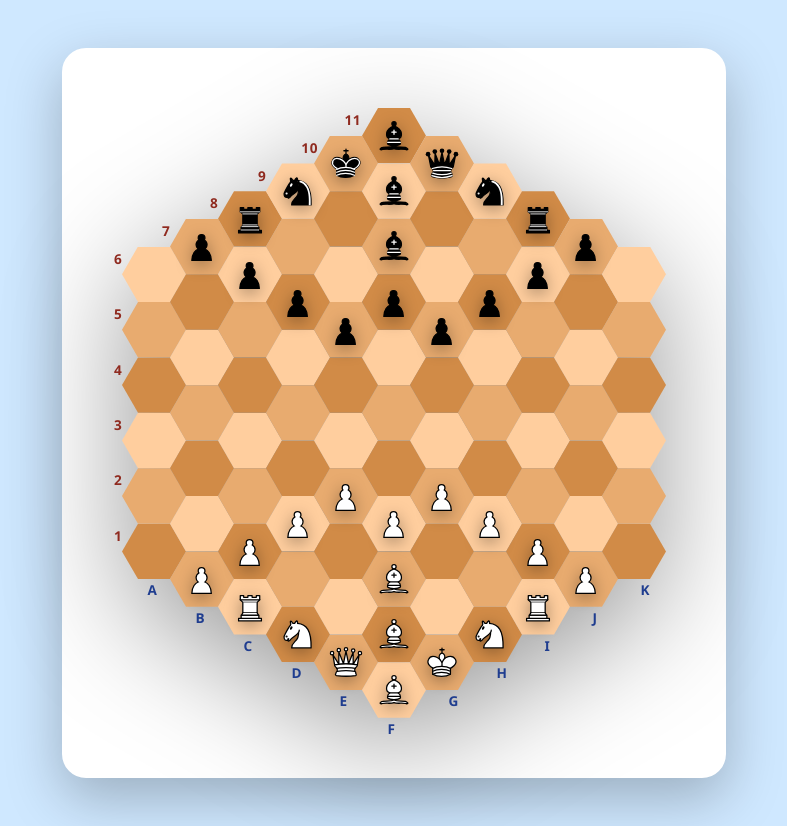
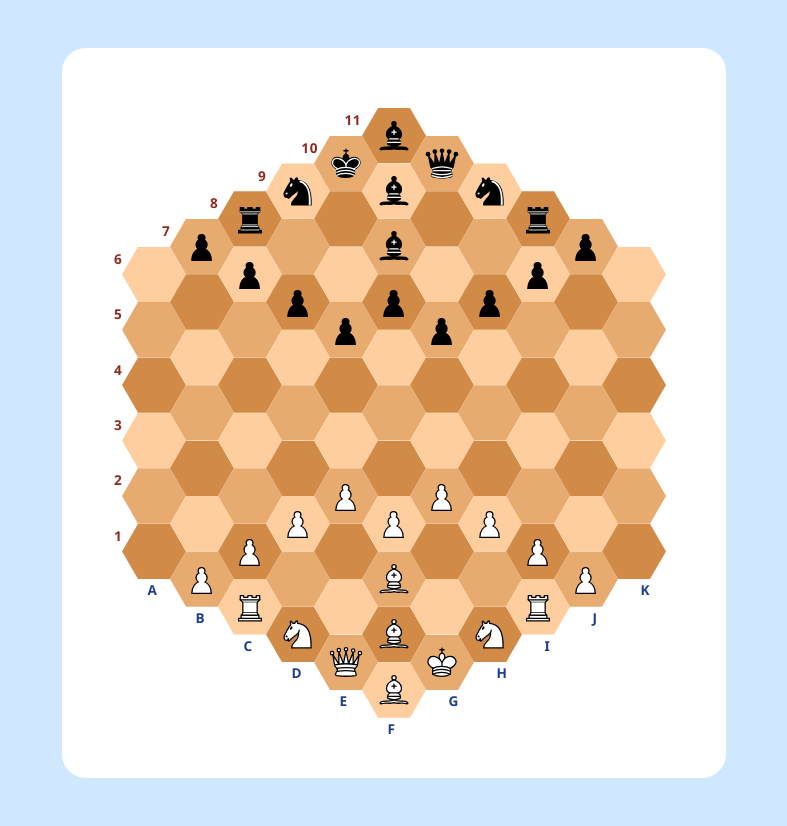
Before and after one commit to lazypanda5050/Hexagonal-Chess, a plain HTML site: page index.html in a window 1280 px wide. Shown: the whole page, without its empty margins (246-1033 px from the left). Drawn offline with Linux system fonts and the light colour scheme.

Commit message:
removed box shadows

```diff
--- a/css/style.css
+++ b/css/style.css
@@ -1,7 +1,6 @@
 :root {
     --hex-size: 32px;
     --hex-height: calc(var(--hex-size) * 1.7320508076);
-    --board-shadow: 0 30px 60px rgba(0, 0, 0, 0.4);
     --color-amber: #E8AB6F;
     --color-lightwood: #FFCE9E;
     --color-rust: #D18B47;
@@ -32,13 +31,11 @@ body {
     background: #ffffff;
     border-radius: 24px;
     border: 4px solid #ffffff;
-    box-shadow: 0 20px 55px rgba(0, 0, 0, 0.25);
     padding: 2.25rem;
 }
 
 #board {
     position: relative;
-    filter: drop-shadow(var(--board-shadow));
     overflow: visible;
 }
 
@@ -47,7 +44,6 @@ body {
     pointer-events: none;
     user-select: none;
     object-fit: contain;
-    filter: drop-shadow(0 4px 8px rgba(0, 0, 0, 0.35));
 }
 
 .hex-tile {
```
